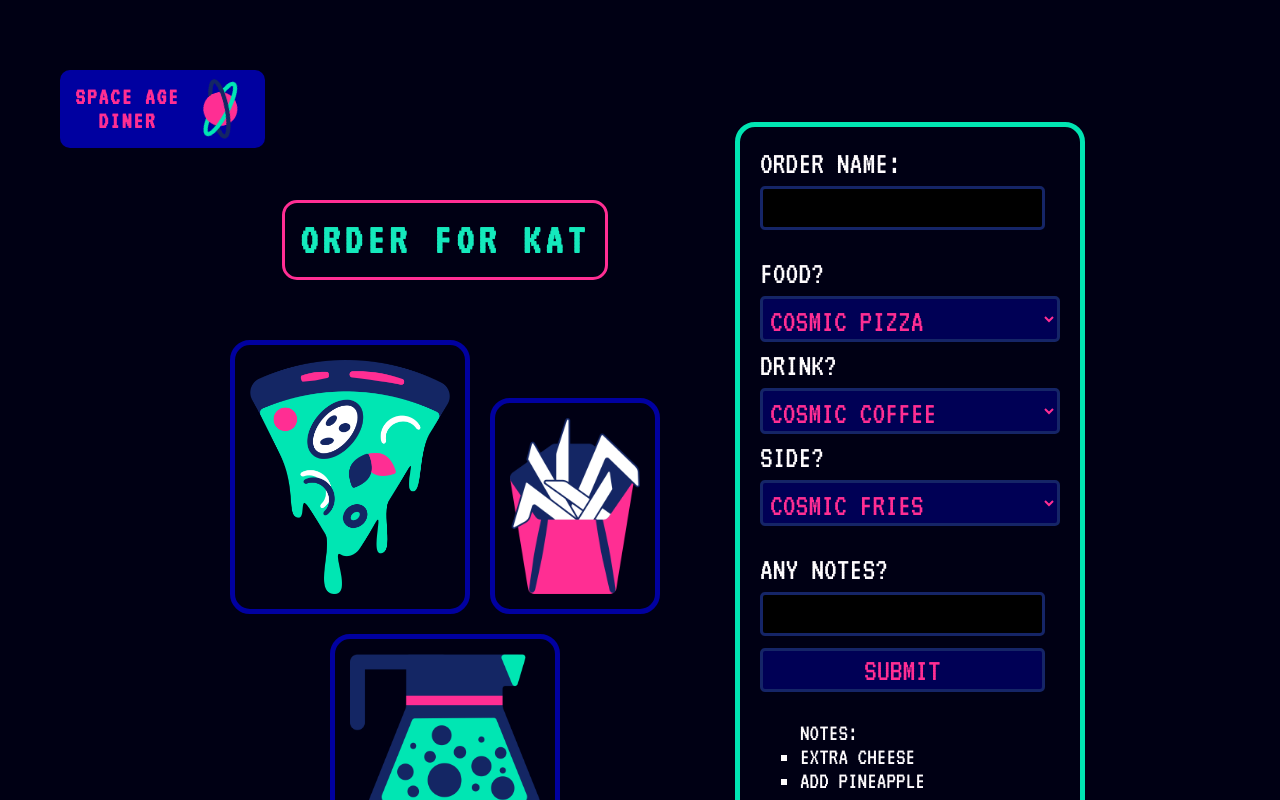
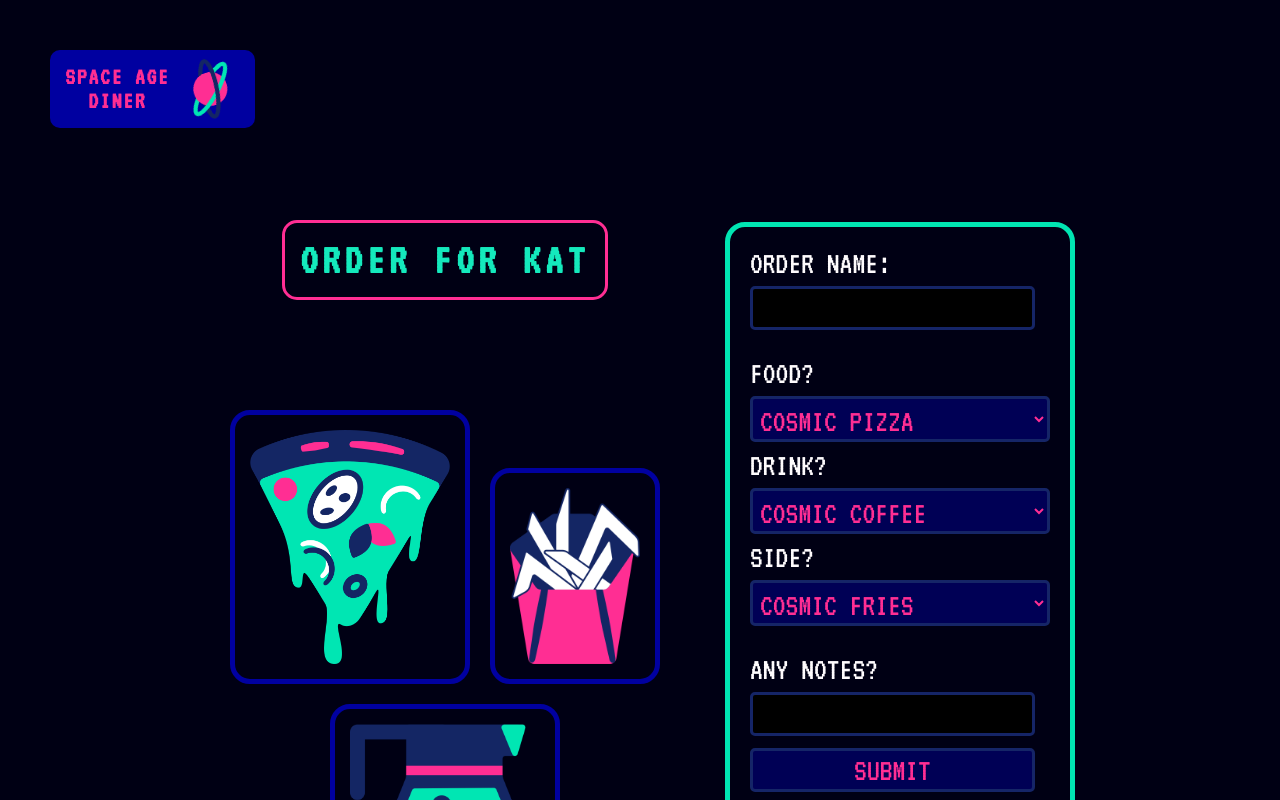
Before and after one commit to kathrynzaro/fast-food-order-from-scratch, a React (Create React App) app: page / in a window 1280 px wide. Shown: the top 800 px of the page. Built offline with nearby package versions, Linux system fonts and the light colour scheme; a web font is replaced by a local one.

Commit message:
final touches on styles

```diff
--- a/src/App.css
+++ b/src/App.css
@@ -23,18 +23,18 @@ body {
   text-transform: uppercase;
   color: var(--snow);
   height: 100%;
-  margin: 0;
+  margin: 20px 0 0;
   display: flex;
   flex-direction: row;
-  align-items: center;
+  align-items: baseline;
   flex-wrap: wrap;
   justify-content: center;
 }
 
 h1 {
   position: absolute;
-  top: 70px;
-  left: 60px;
+  top: 50px;
+  left: 50px;
   font-size: 1.5rem;
   margin: 0;
   display: flex;
@@ -87,7 +87,7 @@ h1 {
   display: flex;
   flex-direction: column;
   align-items: center;
-  margin: 150px 20px 150px;
+  margin: 100px 10px 100px;
   max-width: 500px;
 }
 
@@ -100,7 +100,7 @@ h2 {
   padding: 15px;
   width: fit-content;
   max-width: 300px;
-  margin: 50px 0;
+  margin: 100px 0 ;
 }
 
 .order-images {
@@ -153,7 +153,7 @@ ul {
   padding: 20px;
   border-radius: 20px;
   font-size: 2rem;
-  margin: 100px 20px 150px;
+  margin: 10px 20px 150px;
   text-align: start;
 }
 
@@ -172,11 +172,6 @@ select {
 
 select:hover {
   cursor: pointer;
-}
-
-select * {
-  background-color: var(--french-fuchsia);
-  font-family: 'VT323', monospace;
 }
 
 input {
```
